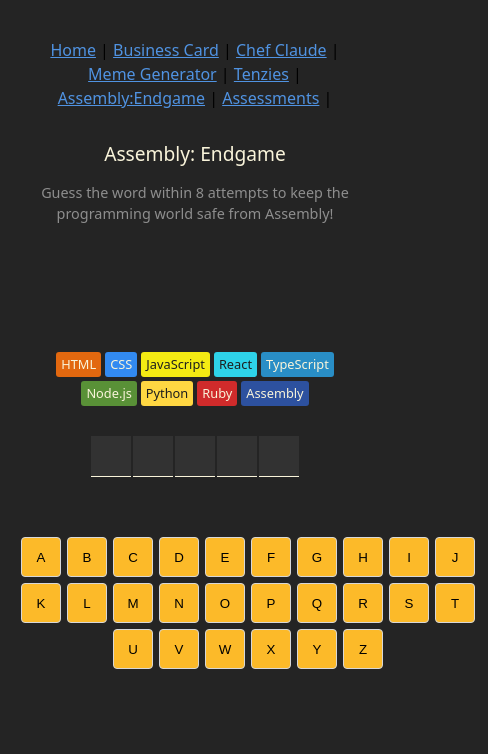
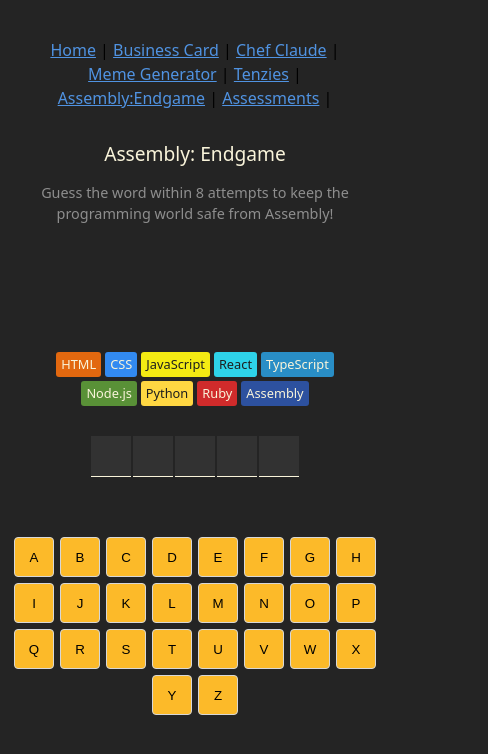
Before and after one commit to zeni0/vite-react, a React (Vite) app: page /vite-react/assembly-endgame in a window 390 px wide. Shown: the top 754 px of the page, 488 px wide, since content can reach past the window. Built offline with nearby package versions, Linux system fonts and the light colour scheme.

Commit message:
fixed assembly fixed width on mobile

```diff
--- a/src/App.css
+++ b/src/App.css
@@ -346,7 +346,7 @@
 }
 
 #assembly .message-container {
-  width: 353px;
+  max-width: 353px;
   height: 60px;
   border-radius: 4px;
   margin: 0 auto 35px;
@@ -433,7 +433,7 @@
 }
 
 #assembly section.keyboard {
-  width: 480px;
+  max-width: 480px;
   display: flex;
   flex-wrap: wrap;
   justify-content: center;
```
